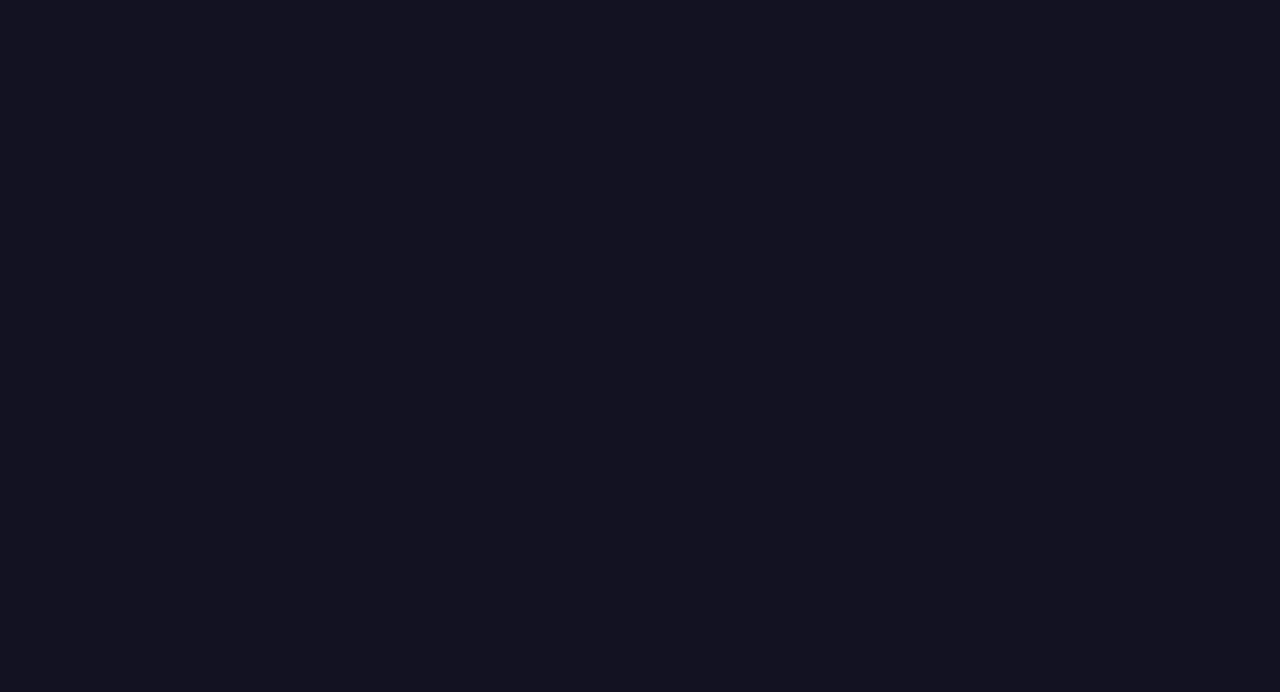
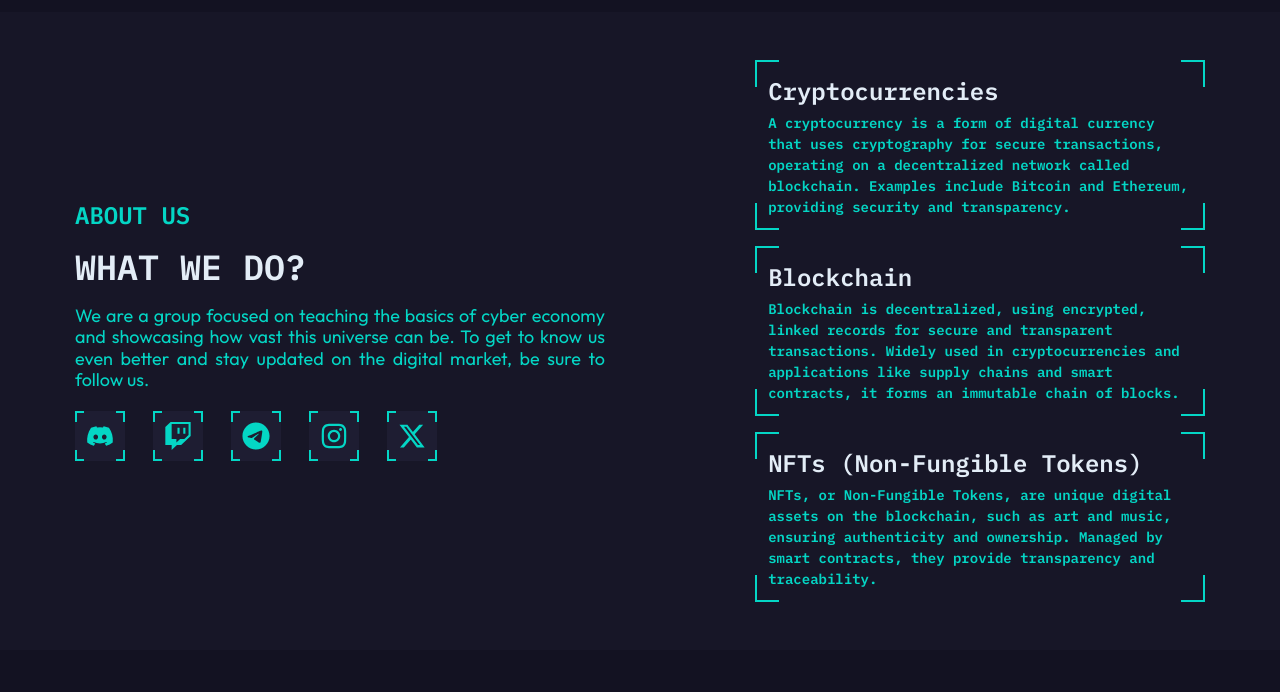
Before and after one commit to devjohn42/cyber-currency, a React (Vite) app: page / in a window 1280 px wide. Shown: the part 788-1480 px from the top of the page. Before the commit the page ends 800 px from the top, so only its background shows below. Built offline with nearby package versions, Linux system fonts and the light colour scheme.

Commit message:
about component created and adding new global box styles

```diff
--- a/src/App.jsx
+++ b/src/App.jsx
@@ -1,11 +1,14 @@
 import { Fragment } from 'react';
 import Header from './components/global/Header';
 import Home from './components/Home';
+import About from './components/About';
 
 function App() {
   return (
     <Fragment>
       <Header />
+      <Home />
+      <About />
       <Home />
       {/*
       <h1>Discover the most famous cyber economy systems</h1>
--- /dev/null
+++ b/src/components/About.jsx
@@ -0,0 +1,111 @@
+import React from 'react';
+import BoxSocial from './global/Boxes/AboutBoxes/BoxSocial';
+import {
+  FaDiscord,
+  FaInstagram,
+  FaTelegram,
+  FaTwitch,
+  FaXTwitter,
+} from 'react-icons/fa6';
+import BoxCurrencyKnows from './global/Boxes/AboutBoxes/BoxCurrencyKnows';
+import DevLink from './global/DevLink';
+
+const About = () => {
+  return (
+    <section className="w-full bg-space py-12 flex flex-col gap-y-10 items-center justify-center lg:flex-row lg:justify-around">
+      <div className="w-[90%] lg:w-[530px] text-justify flex flex-col items-start gap-y-3 md:gap-y-5">
+        <h4 className="text-turquoise font-second leading-[120%]">ABOUT US</h4>
+        <h2 className="leading-[100%]">WHAT WE DO?</h2>
+
+        <h6 className="text-turquoise font-first leading-[120%]">
+          We are a group focused on teaching the basics of cyber economy and
+          showcasing how vast this universe can be. To get to know us even
+          better and stay updated on the digital market, be sure to follow us.
+        </h6>
+        <div className="flex gap-x-3 sm:gap-x-5 md:gap-x-7">
+          <DevLink>
+            <BoxSocial
+              border={'border-[1px] sm:border-[2px]'}
+              beforeWidth={'before:w-[70%]'}
+              afterHeight={'after:h-[60%]'}
+            >
+              <FaDiscord className="text-[1.75rem] text-turquoise" />
+            </BoxSocial>
+          </DevLink>
+          <DevLink>
+            <BoxSocial
+              border={'border-[1px] sm:border-[2px]'}
+              beforeWidth={'before:w-[70%]'}
+              afterHeight={'after:h-[60%]'}
+            >
+              <FaTwitch className="text-[1.75rem] text-turquoise" />
+            </BoxSocial>
+          </DevLink>
+          <DevLink>
+            <BoxSocial
+              border={'border-[1px] sm:border-[2px]'}
+              beforeWidth={'before:w-[70%]'}
+              afterHeight={'after:h-[60%]'}
+            >
+              <FaTelegram className="text-[1.75rem] text-turquoise" />
+            </BoxSocial>
+          </DevLink>
+          <DevLink>
+            <BoxSocial
+              cursor={'cursor-auto'}
+              border={'border-[1px] sm:border-[2px]'}
+              beforeWidth={'before:w-[70%]'}
+              afterHeight={'after:h-[60%]'}
+            >
+              <FaInstagram className="text-[1.75rem] text-turquoise" />
+            </BoxSocial>
+          </DevLink>
+          <DevLink>
+            <BoxSocial
+              cursor={'cursor-auto'}
+              border={'border-[1px] sm:border-[2px]'}
+              beforeWidth={'before:w-[70%]'}
+              afterHeight={'after:h-[60%]'}
+            >
+              <FaXTwitter className="text-[1.75rem] text-turquoise" />
+            </BoxSocial>
+          </DevLink>
+        </div>
+      </div>
+      <div className="flex flex-col gap-y-4 items-center justify-center ">
+        <BoxCurrencyKnows
+          cursor={'cursor-auto'}
+          border={'border-[1px] sm:border-[2px]'}
+          beforeWidth={'before:w-[70%] before:lg:w-[90%]'}
+          afterHeight={'after:h-[40%] after:lg:h-[70%]'}
+          value={'Cryptocurrencies'}
+          description={
+            'A cryptocurrency is a form of digital currency that uses cryptography for secure transactions, operating on a decentralized network called blockchain. Examples include Bitcoin and Ethereum, providing security and transparency.'
+          }
+        />
+        <BoxCurrencyKnows
+          cursor={'cursor-auto'}
+          border={'border-[1px] sm:border-[2px]'}
+          beforeWidth={'before:w-[70%] before:lg:w-[90%]'}
+          afterHeight={'after:h-[40%] after:lg:h-[70%]'}
+          value={'Blockchain'}
+          description={
+            'Blockchain is decentralized, using encrypted, linked records for secure and transparent transactions. Widely used in cryptocurrencies and applications like supply chains and smart contracts, it forms an immutable chain of blocks.'
+          }
+        />
+        <BoxCurrencyKnows
+          cursor={'cursor-auto'}
+          border={'border-[1px] sm:border-[2px]'}
+          beforeWidth={'before:w-[70%] before:lg:w-[90%]'}
+          afterHeight={'after:h-[40%] after:lg:h-[70%]'}
+          value={'NFTs (Non-Fungible Tokens)'}
+          description={
+            'NFTs, or Non-Fungible Tokens, are unique digital assets on the blockchain, such as art and music, ensuring authenticity and ownership. Managed by smart contracts, they provide transparency and traceability.'
+          }
+        />
+      </div>
+    </section>
+  );
+};
+
+export default About;
--- a/src/components/Home.jsx
+++ b/src/components/Home.jsx
@@ -1,6 +1,6 @@
 import React from 'react';
-import Box from './global/Box/Box';
-import BoxName from './global/Box/BoxName';
+import Box from './global/Boxes/HomeBox/Box';
+import BoxValue from './global/Boxes/HomeBox/BoxValue';
 
 const Home = () => {
   return (
@@ -20,7 +20,7 @@ const Home = () => {
           beforeWidth={'before:w-[70%]'}
           afterHeight={'after:h-[60%]'}
         >
-          <BoxName name={'Cryptocurrency'} />
+          <BoxValue value={'Cryptocurrency'} />
         </Box>
         <Box
           cursor={'cursor-auto'}
@@ -28,7 +28,7 @@ const Home = () => {
           beforeWidth={'before:w-[70%]'}
           afterHeight={'after:h-[60%]'}
         >
-          <BoxName name={'Blockchain'} />
+          <BoxValue value={'Blockchain'} />
         </Box>
         <Box
           cursor={'cursor-auto'}
@@ -36,7 +36,7 @@ const Home = () => {
           beforeWidth={'before:w-[70%]'}
           afterHeight={'after:h-[60%]'}
         >
-          <BoxName name={'NFT´s'} />
+          <BoxValue value={'NFT´s'} />
         </Box>
       </div>
     </section>
--- /dev/null
+++ b/src/components/global/Boxes/AboutBoxes/BoxCurrencyKnows.jsx
@@ -0,0 +1,36 @@
+import React from 'react';
+
+const BoxCurrencyKnows = ({
+  value,
+  description,
+  cursor,
+  border,
+  beforeWidth,
+  afterHeight,
+}) => {
+  return (
+    <button
+      className={`
+      w-[90%] h-[170px]
+      lg:w-[450px]
+      flex flex-col items-center justify-center relative z-0 duration-1000 ${cursor}
+      before:absolute before:bg-space before:-z-10 before:duration-500 before:content-['']
+      before:h-[170px] ${beforeWidth}
+      after:absolute after:bg-space after:-z-10 after:duration-500 after:content-['']
+      after:w-[100.5%] after:lg:w-[450px] ${afterHeight}
+      hover:bg-raisin
+      hover:before:w-[0px]
+      hover:after:h-[0px]
+      ${border} border-turquoise`}
+    >
+      <div className="w-[95%] flex flex-col gap-y-1 items-start text-left">
+        <h4 className="font-second">{value}</h4>
+        <span className="text-[12px] sm:text-[14px] md:text-[16px] lg:text-[14px] text-turquoise font-second font-semibold">
+          {description}
+        </span>
+      </div>
+    </button>
+  );
+};
+
+export default BoxCurrencyKnows;
--- /dev/null
+++ b/src/components/global/Boxes/AboutBoxes/BoxSocial.jsx
@@ -0,0 +1,24 @@
+import React from 'react';
+
+const BoxSocial = ({ children, border, beforeWidth, afterHeight }) => {
+  return (
+    <button
+      className={`
+      w-[50px] h-[50px]
+      bg-cadet
+      flex items-center justify-center relative z-0 duration-[0.6s]
+      before:absolute before:bg-cadet before:-z-10 before:duration-300 before:content-['']
+      before:h-[50px] ${beforeWidth}
+      after:absolute after:bg-cadet after:-z-10 after:duration-300 after:content-['']
+      after:w-[50px] ${afterHeight}
+      hover:before:w-[0px] hover:before:bg-transparent
+      hover:after:h-[0px] hover:after:bg-transparent
+      hover:-translate-y-1
+      ${border} border-turquoise`}
+    >
+      {children}
+    </button>
+  );
+};
+
+export default BoxSocial;
--- a/src/components/global/Box/BoxName.jsx
+++ b/src/components/global/Boxes/HomeBox/BoxValue.jsx
@@ -1,11 +1,11 @@
 import React from 'react';
 
-const BoxName = ({ name }) => {
+const BoxValue = ({ value }) => {
   return (
     <span className="no-select text-[16px] sm:text-[18px] lg:text-[20px] text-turquoise font-first">
-      {name}
+      {value}
     </span>
   );
 };
 
-export default BoxName;
+export default BoxValue;
--- /dev/null
+++ b/src/components/global/DevLink.jsx
@@ -0,0 +1,15 @@
+import React from 'react';
+
+const DevLink = ({ children }) => {
+  return (
+    <a
+      href="https://station-to.vercel.app/"
+      target="_blank"
+      className="cursor-pointer"
+    >
+      {children}
+    </a>
+  );
+};
+
+export default DevLink;
--- a/src/index.css
+++ b/src/index.css
@@ -30,7 +30,7 @@
     @apply text-[18px] sm:text-[20px] md:text-[24px] lg:text-[30px] text-turquoise font-second font-semibold;
   }
   h4 {
-    @apply lg:text-[24px] text-alice font-second font-semibold;
+    @apply sm:text-[18px] md:text-[20px] lg:text-[24px] text-alice font-second font-semibold;
   }
   h5 {
     @apply lg:text-[22px] text-alice font-second font-semibold;
```
Also changed, not shown: src/components/global/Boxes/HomeBox/Box.jsx (renamed from src/components/global/Box/Box.jsx).
